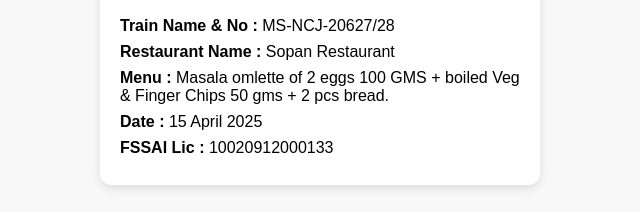
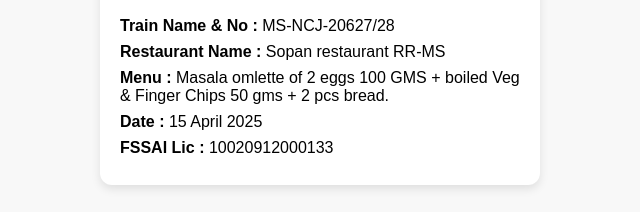
Before and after one commit to Printpark/IRCTC-non-veg-menu, a plain HTML site: page index.html in a window 1280 px wide. Shown: the part 295-507 px from the top of the page, 320-960 px from the left. Drawn offline with Linux system fonts and the light colour scheme.

Commit message:
Update index.html

```diff
--- a/index.html
+++ b/index.html
@@ -55,7 +55,7 @@
   <div class="menu-container">
     <h2>Non Veg Menu</h2>
     <p><strong>Train Name & No :</strong> MS-NCJ-20627/28</p>
-    <p><strong>Restaurant Name :</strong> Sopan Restaurant</p>
+    <p><strong>Restaurant Name :</strong> Sopan restaurant RR-MS </p>
     <p><strong>Menu :</strong> Masala omlette of 2 eggs 100 GMS + boiled Veg & Finger Chips 50 gms + 2 pcs bread.</p>
     <p><strong>Date :</strong> <span id="menu-date">Loading...</span></p>
     <p><strong>FSSAI Lic :</strong> 10020912000133</p>
```
